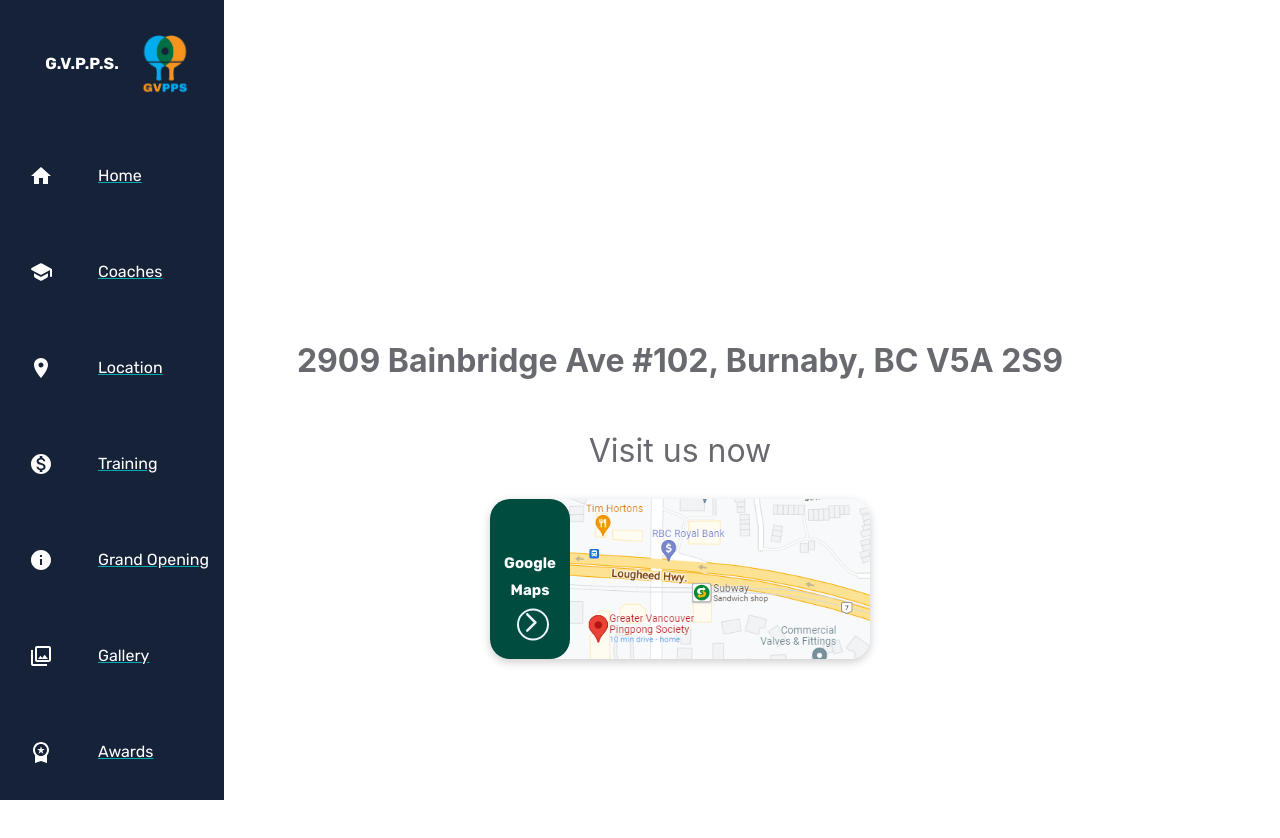
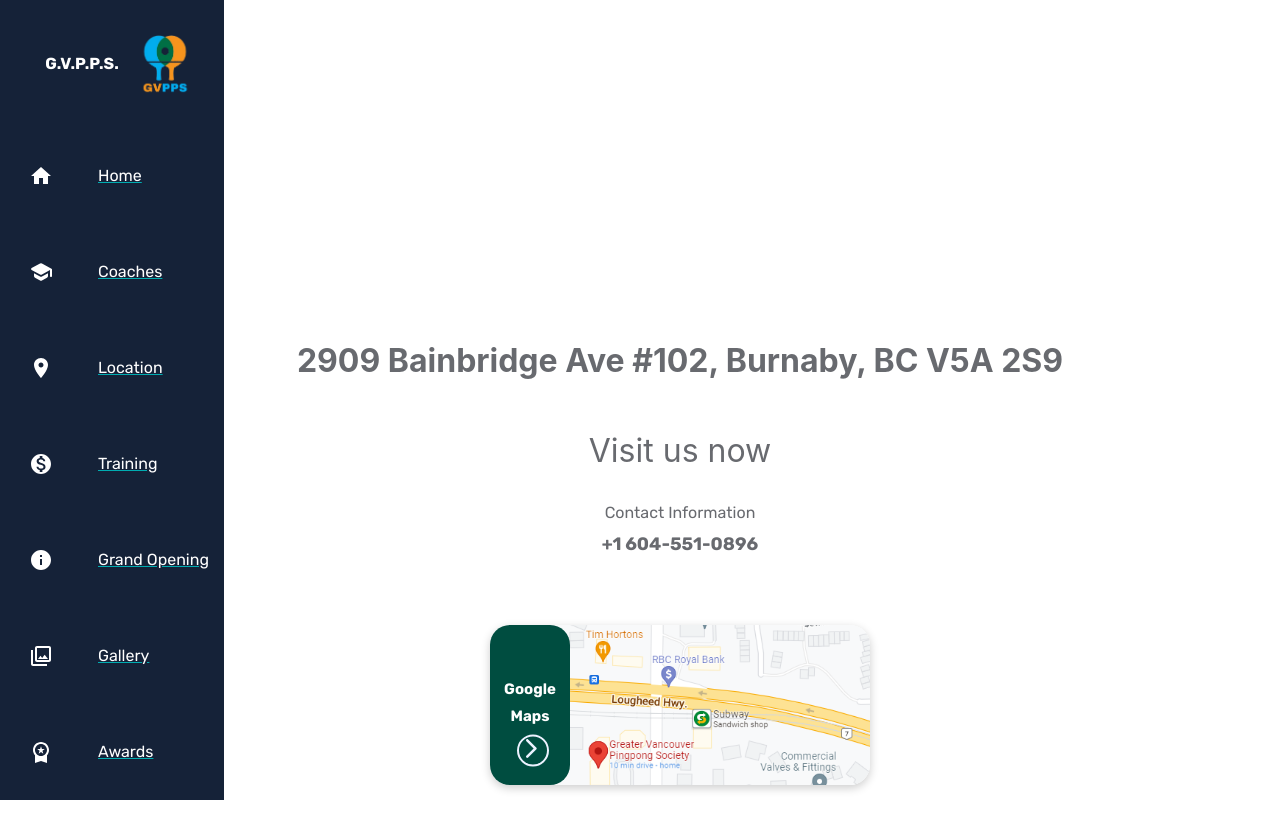
Before and after one commit to vatsalp98/GVPPS, a React (Create React App) app: page /location in a window 1280 px wide. Shown: the top 838 px of the page. Built offline with nearby package versions, Linux system fonts and the light colour scheme.

Commit message:
contact info added and jeff changed

```diff
--- a/src/home/screens/TrainingScreen.jsx
+++ b/src/home/screens/TrainingScreen.jsx
@@ -26,6 +26,16 @@ function TrainingScreen() {
             <h3 className="training-title" style={{ fontWeight: 900 }}>
               Training Schedule
             </h3>
+            <div>
+              For custom training schedules contact this number below:
+            </div>
+            <div style={{
+              marginBottom: '15px',
+              fontWeight: 'bold',
+              fontSize: 18,
+            }}>
+              +1 604-551-0896
+            </div>
             {/* <ul>
               <li
                 className="summerListItem training-subtitle"
--- a/src/home/screens/locationScreen.jsx
+++ b/src/home/screens/locationScreen.jsx
@@ -22,6 +22,7 @@ const LocationScreenStyle = styled.div`
   }
   .location-card {
     margin: auto;
+    margin-top: 50px;
   }
 
   @media (max-width: 768px) {
@@ -46,8 +47,18 @@ function LocationScreen() {
                 <SectionTitle
                 title={"Visit us now"}
                 subtitle={`2909 Bainbridge Ave #102, \n Burnaby, BC V5A 2S9`}/>
+                <div>
+                  Contact Information
+                </div>
+                <div style={{
+                  marginBottom: '15px',
+                  fontWeight: 'bold',
+                  fontSize: 18,
+                }}>
+                  +1 604-551-0896
+                </div>
                 <div className="location-card">
-                  <a href="https://www.google.com/maps/dir//102%20-%202909%20Bainbridge%20Ave%20Burnaby%20BC%20V5B%202S9" target={"_blank"}>
+                  <a href="https://www.google.com/maps/dir//102%20-%202909%20Bainbridge%20Ave%20Burnaby%20BC%20V5B%202S9" target="_blank" rel="noreferrer">
                     <MenuCard
                       title="Google Maps"
                       color="#004D40"
```
